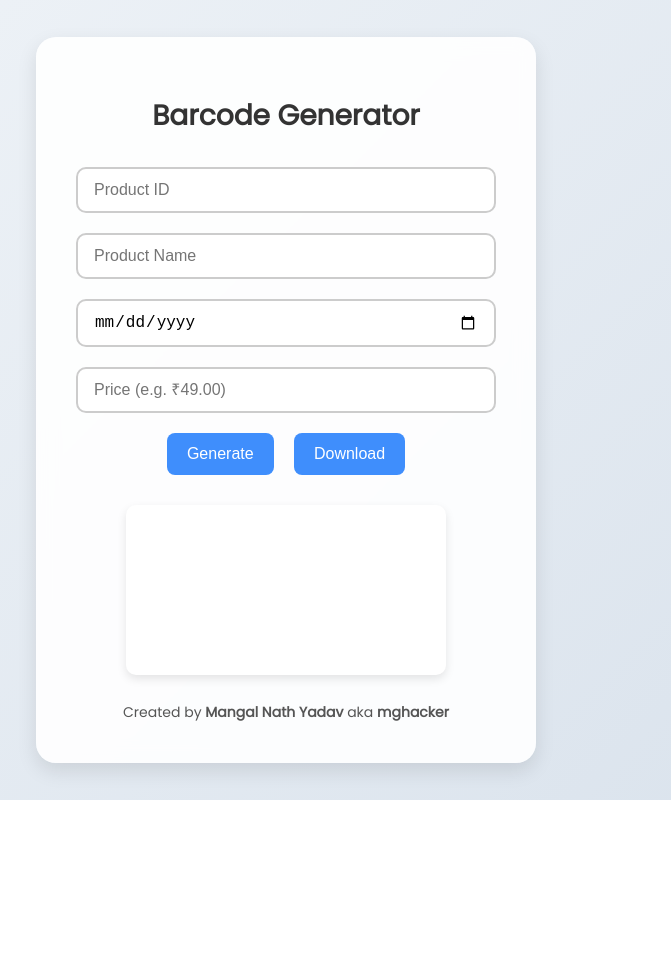
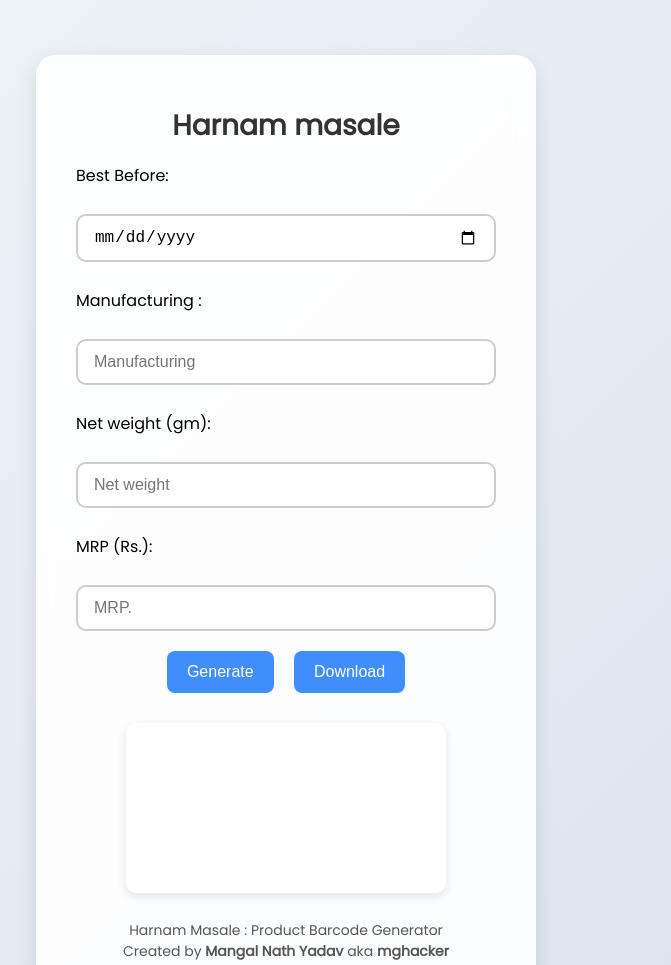
Before and after one commit to MangalNathYadav/Barcode-generator, a plain HTML site: page index.html in a window 1280 px wide. Shown: the top 965 px of the page, without its empty margins (354-1025 px from the left). Before the commit the page ends 800 px from the top, so only its background shows below. Drawn offline with Linux system fonts and the light colour scheme.

Commit message:
fixed ui issue and barcodee overflow x

```diff
--- a/index.html
+++ b/index.html
@@ -3,7 +3,7 @@
 <head>
   <meta charset="UTF-8" />
   <meta name="viewport" content="width=device-width, initial-scale=1.0" />
-  <title>Product Barcode Generator</title>
+  <title>Harnam Masale : Product Barcode Generator</title>
   <script src="https://cdn.jsdelivr.net/npm/jsbarcode@3.11.5/dist/JsBarcode.all.min.js"></script>
   <link href="https://fonts.googleapis.com/css2?family=Poppins&display=swap" rel="stylesheet">
 
@@ -13,10 +13,11 @@
     }
 
     body {
-      margin: 0;
+      margin: 50px;
       font-family: 'Poppins', sans-serif;
       background: linear-gradient(135deg, #f0f4f8, #d9e2ec);
-      height: 100vh;
+      min-height: 100vh;
+      overflow-y: auto;
       display: flex;
       justify-content: center;
       align-items: center;
@@ -26,6 +27,8 @@
       background: rgba(255, 255, 255, 0.9);
       backdrop-filter: blur(10px);
       padding: 40px;
+      margin-top: 5px;
+      padding-top: 40px;
       border-radius: 20px;
       box-shadow: 0 8px 20px rgba(0, 0, 0, 0.1);
       max-width: 500px;
@@ -34,7 +37,7 @@
     }
 
     h1 {
-      margin-bottom: 20px;
+      margin: 10px;
       font-size: 28px;
       color: #333;
     }
@@ -86,16 +89,24 @@
       font-size: 14px;
       color: #555;
     }
+
   </style>
 </head>
 
-<body>
+<body onload="apply_css()">
   <div class="container">
-    <h1>Barcode Generator</h1>
-    <input type="text" id="productId" placeholder="Product ID" />
-    <input type="text" id="productName" placeholder="Product Name" />
-    <input type="date" id="mfgDate" placeholder="Manufacturing Date" />
-    <input type="text" id="price" placeholder="Price (e.g. ₹49.00)" />
+    <h1>Harnam masale</h1>
+    <p >Best Before: </p>
+    <input type="date" id="bestBefore" placeholder="Best Before" />
+
+    <p>Manufacturing : </p>
+    <input type="text" id="manufacturing" placeholder="Manufacturing" />
+
+    <p>Net weight (gm): </p>
+    <input type="text" id="netWeight" placeholder="Net weight" />
+
+    <p>MRP (Rs.): </p>
+    <input type="text" id="price" placeholder="MRP. " />
 
     <div>
       <button onclick="generateBarcode()">Generate</button>
@@ -105,28 +116,30 @@
     <canvas id="barcodeCanvas"></canvas>
 
     <footer>
+      Harnam Masale : Product Barcode Generator<br>
+
       Created by <strong>Mangal Nath Yadav</strong> aka <strong>mghacker</strong>
     </footer>
   </div>
 
   <script>
     function generateBarcode() {
-      const id = document.getElementById('productId').value.trim();
-      const name = document.getElementById('productName').value.trim();
-      const date = document.getElementById('mfgDate').value;
+      const bestBefore = document.getElementById('bestBefore').value.trim();
+      const manufacturing= document.getElementById('manufacturing').value.trim();
+      const netWeight = document.getElementById('netWeight').value;
       const price = document.getElementById('price').value.trim();
 
-      if (!id || !name || !date || !price) {
+      if (!bestBefore || !manufacturing || !netWeight || !price) {
         alert("Please fill in all fields.");
         return;
       }
 
-      const data = `${id}|${name}|${date}|${price}`;
+      const data = `${bestBefore}|${manufacturing}|${netWeight}|${price}`;
       JsBarcode("#barcodeCanvas", data, {
         format: "CODE128",
         lineColor: "#000",
-        width: 2,
-        height: 100,
+        width:1,
+        height: 80,
         displayValue: false
       });
     }
@@ -138,6 +151,13 @@
       link.href = canvas.toDataURL("image/png");
       link.click();
     }
+    const para= document.querySelectorAll("p");
+    function apply_css(){
+      for(let i =0 ; i<para.length; i++){
+        para[i].style.textAlign = "left";
+      }
+      document.querySelector("h1").style.textAlign = "center";
+    }
   </script>
 </body>
 </html>
```
